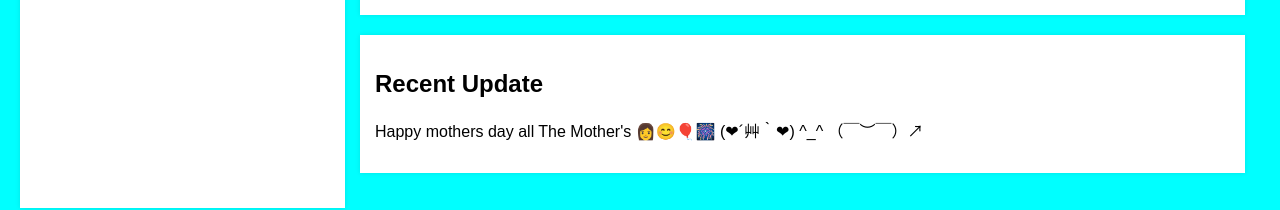
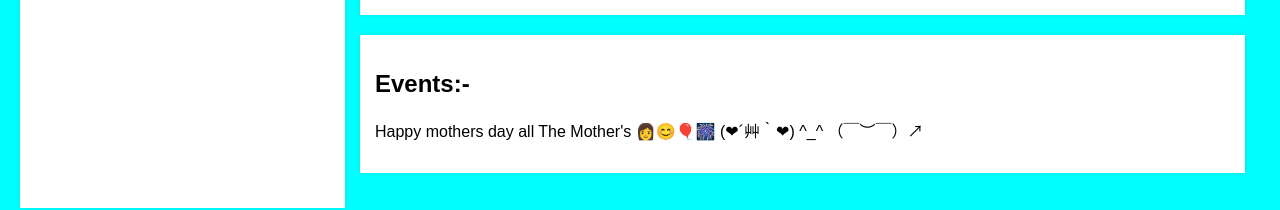
Before and after one commit to MePython313/Prakshit-Fam, a plain HTML site: page index.html in a window 1280 px wide. Shown: the part 341-551 px from the top of the page. Drawn offline with Linux system fonts and the light colour scheme.

Commit message:
Update index.html

```diff
--- a/index.html
+++ b/index.html
@@ -91,7 +91,7 @@
       </article>
 
       <article>
-        <h2>Recent Update</h2>
+        <h2>Events:-</h2>
         <p>Happy mothers day all The Mother's 👩😊🎈🎆 (❤´艸｀❤) ^_^ （￣︶￣）↗ 　</p>
       </article>
     </main>
```
